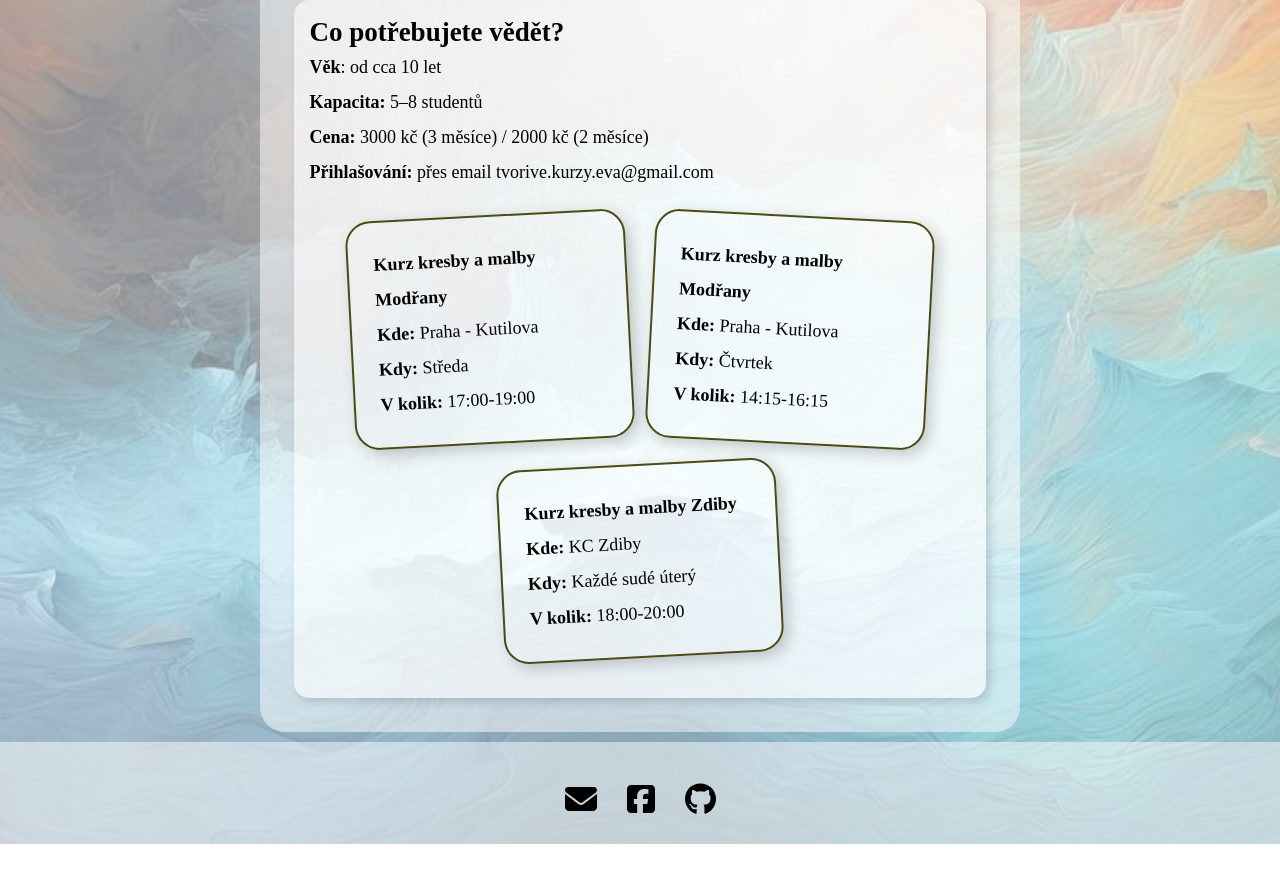
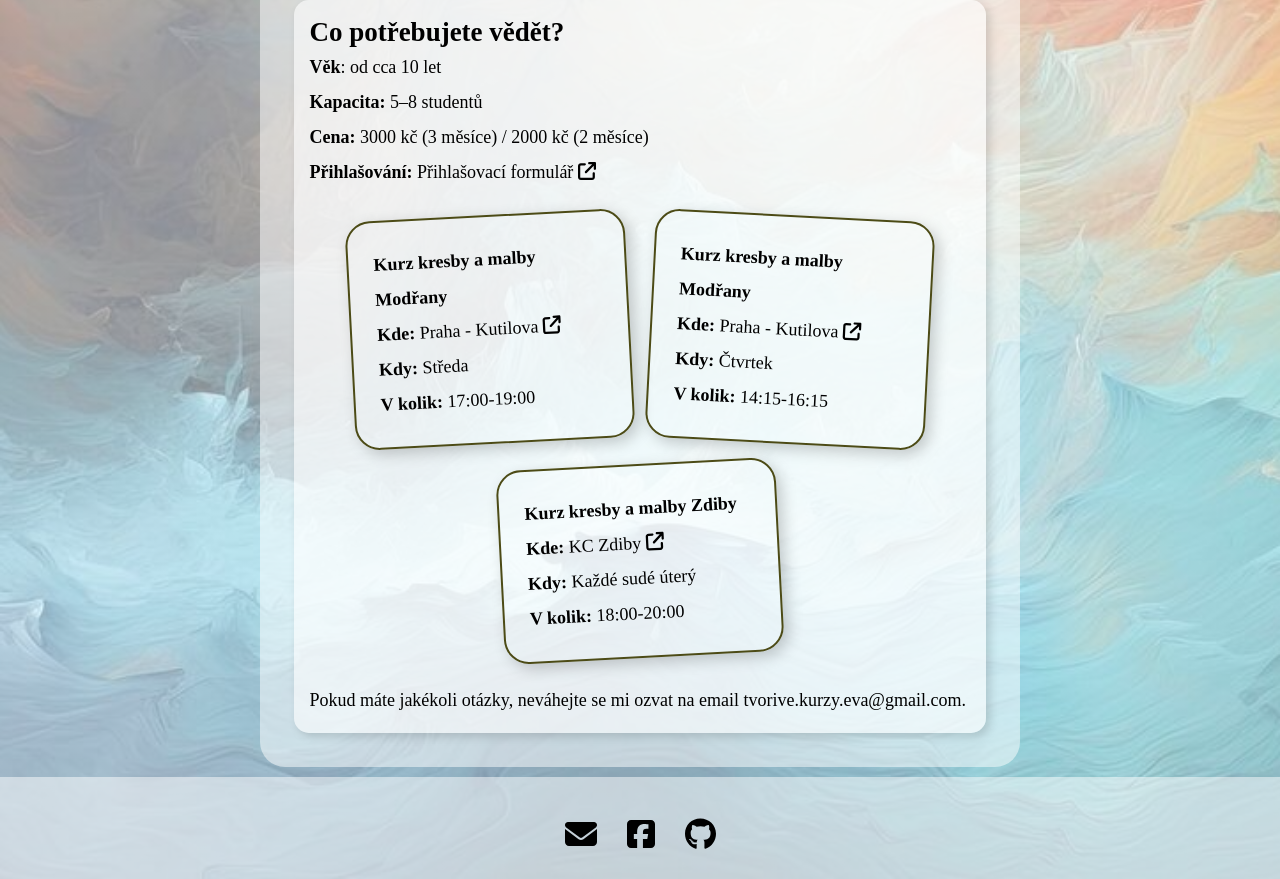
Before and after one commit to pulcovamon/tvorive-kurzy, a React (Vite) app: page /info in a window 1280 px wide. Shown: the part 856-1735 px from the top of the page. Before the commit the page ends 1700 px from the top, so only its background shows below. Built offline with nearby package versions, Linux system fonts and the light colour scheme; the HTML template or start-up script is replaced by a standard one; a web font is replaced by a local one.

Commit message:
add link to registration form

```diff
--- a/src/pages/Info.tsx
+++ b/src/pages/Info.tsx
@@ -1,4 +1,7 @@
-import { faPalette } from "@fortawesome/free-solid-svg-icons";
+import {
+  faArrowUpRightFromSquare,
+  faPalette,
+} from "@fortawesome/free-solid-svg-icons";
 import { FontAwesomeIcon } from "@fortawesome/react-fontawesome";
 import { Link } from "react-router-dom";
 import { emailAddress } from "./Contacts";
@@ -11,16 +14,17 @@ function Info() {
       time: "17:00-19:00",
       place: (
         <Link to="https://en.frame.mapy.cz/s/cucahujopo" target="_blank">
-          Praha - Kutilova
+          Praha - Kutilova <FontAwesomeIcon icon={faArrowUpRightFromSquare} />
         </Link>
-      ),    },
+      ),
+    },
     {
       name: "Kurz kresby a malby Modřany",
       day: "Čtvrtek",
       time: "14:15-16:15",
       place: (
         <Link to="https://en.frame.mapy.cz/s/cucahujopo" target="_blank">
-          Praha - Kutilova
+          Praha - Kutilova <FontAwesomeIcon icon={faArrowUpRightFromSquare} />
         </Link>
       ),
     },
@@ -30,9 +34,10 @@ function Info() {
       time: "18:00-20:00",
       place: (
         <Link to="https://en.mapy.cz/s/jocekunute" target="_blank">
-          KC Zdiby
+          KC Zdiby <FontAwesomeIcon icon={faArrowUpRightFromSquare} />
         </Link>
-      ),    },
+      ),
+    },
   ];
   return (
     <div className="info-page">
@@ -68,9 +73,7 @@ function Info() {
           tvořivosti.
           <br />
           <br />
-          <h2>
-          Co se na kurzu naučíte?
-          </h2>
+          <h2>Co se na kurzu naučíte?</h2>
           <ul className="topics">
             <li>Základy kresby podle předlohy</li>
             <li>Měření</li>
@@ -80,17 +83,17 @@ function Info() {
             <li>Malba v plenéru</li>
           </ul>
           <div className="courses-description">
-          <h2>
-          Co potřebujete vědět?
-          </h2>
+            <h2>Co potřebujete vědět?</h2>
             <div>
               <b>Věk</b>: od cca 10 let
               <br />
               <b>Kapacita:</b> 5–8 studentů <br />
               <b>Cena:</b> 3000 kč (3 měsíce) / 2000 kč (2 měsíce) <br />
-              <b>Přihlašování:</b> přes email <Link to={`mailto:${emailAddress}`}>
-                            {` ${emailAddress}`}
-                          </Link>
+              <b>Přihlašování:</b>{" "}
+              <Link to="https://forms.gle/jzHdaYo6HAZVqGqBA" target="_blank">
+                Přihlašovací formulář{" "}
+                <FontAwesomeIcon icon={faArrowUpRightFromSquare} />
+              </Link>{" "}
               <br />
               <div className="cards">
                 {courses.map((course) => {
@@ -99,11 +102,13 @@ function Info() {
                       <h4>{course.name}</h4>
                       <b>Kde:</b> {course.place} <br />
                       <b>Kdy:</b> {course.day} <br />
-                      <b>V kolik:</b> {course.time}
+                      <b>V kolik:</b> {course.time} <br />
                     </div>
                   );
                 })}
               </div>
+              Pokud máte jakékoli otázky, neváhejte se mi ozvat na email <Link to={`mailto:${emailAddress}`}>{` ${emailAddress}`}</Link>.
+              <br />
             </div>
           </div>
         </div>
```
